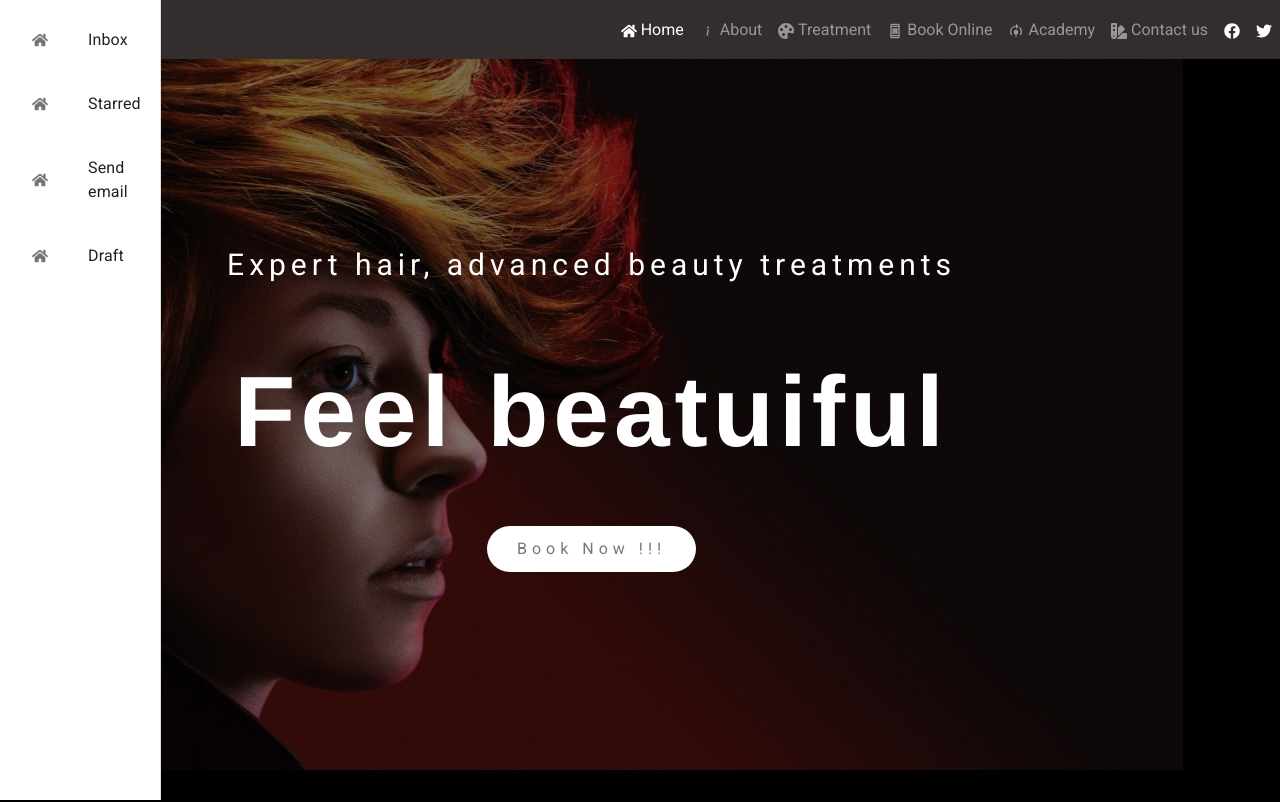
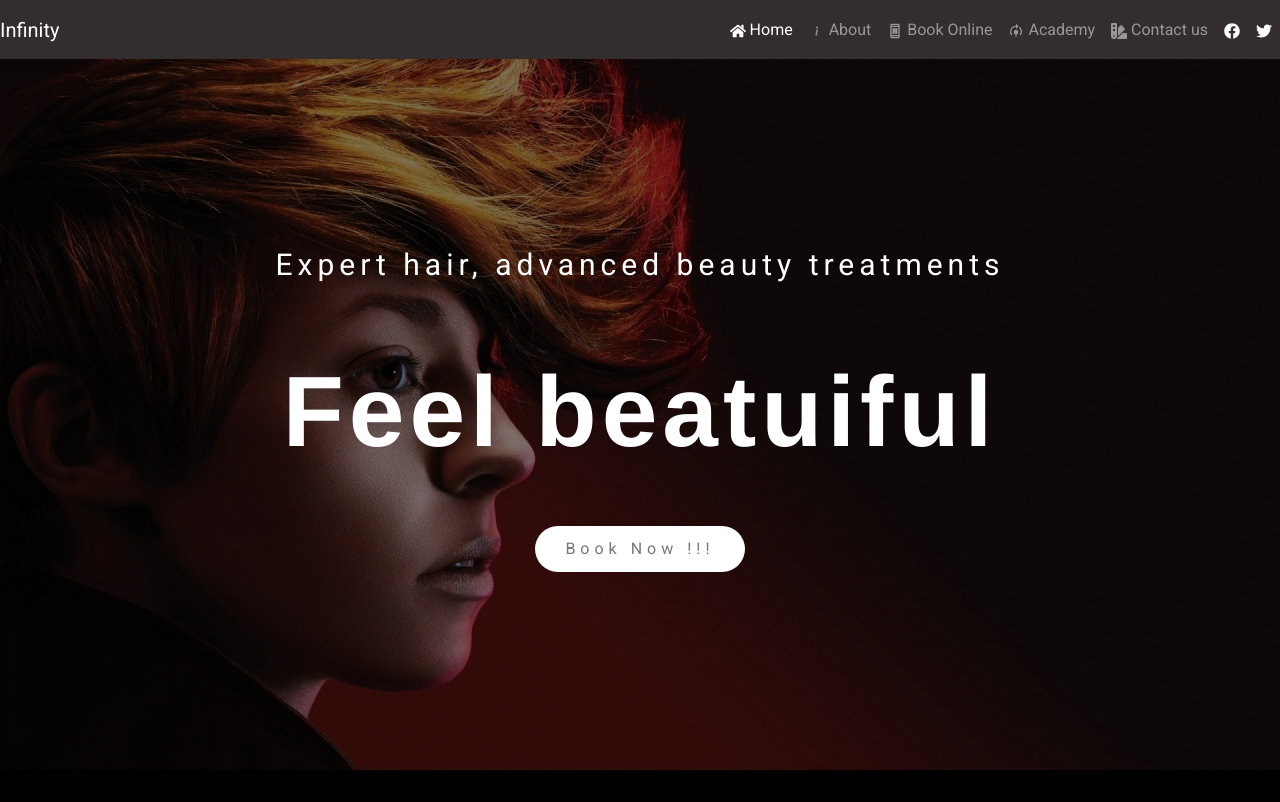
Before and after one commit to DevYahckman/beauty-salon-app, a React (Create React App) app: page / in a window 1280 px wide. Shown: the top 802 px of the page. Built offline with nearby package versions, Linux system fonts and the light colour scheme.

Commit message:
Academy last Page

```diff
--- a/src/App.js
+++ b/src/App.js
@@ -9,16 +9,16 @@ import Academy from "./pages/academy/academy";
 import Home from "./pages/home/home";
 import Contact from "./pages/contact/contact";
 import Book from './pages/book/book';
-import SideBars from "./components/sideBars/sideBar";
-// import SideBars from './components/sideBars/sideBar';
+// import SideBars from "./components/sideBars/sideBar";
+
 class App extends Component {
   state = {};
   render() {
     return (
-      <div  style={{display:'flex' }}>
+      <div >
         <ToastContainer/>
         <NavBar />
-        <SideBars/>
+        {/* <SideBars/> */}
 
         <Switch>
           <Route path="/book" component={ Book } />
--- a/src/components/navbar/NavBar.jsx
+++ b/src/components/navbar/NavBar.jsx
@@ -40,14 +40,7 @@ class NavBar extends Component {
               </span>{" "}
               About
             </NavLink>
-            <NavLink className="nav-item nav-link" to="/treatment">
-              {" "}
-              <span>
-                {" "}
-                <BsPaletteFill />{" "}
-              </span>{" "}
-              Treatment
-            </NavLink>
+
             <NavLink className="nav-item nav-link" to="/book">
               {" "}
               <span>
--- a/src/components/sideBars/sideBar.jsx
+++ b/src/components/sideBars/sideBar.jsx
@@ -1,4 +1,4 @@
-import React from "react";
+import React, {useState} from "react";
 import {
   Drawer as MUIDrawer,
   ListItem,
@@ -8,20 +8,37 @@ import {
   List,
 } from "@material-ui/core";
 import { FaHome, FaSwatchbook, FaFacebook, FaTwitter } from "react-icons/fa";
+import {makeStyles} from '@material-ui/core/styles'
+import {withRouter} from 'react-router-dom'
 
 function SideBars(props) {
+  const [open, setOpen] = React.useState(false);
+
+  const handleDrawerOpen = () => {
+    setOpen(true);
+  };
+
+  const handleDrawerClose = () => {
+    setOpen(false);
+  };
+
+
+  const {history} = props
   const itemsList = [
     {
       text: "Inbox",
       icon: <FaHome />,
+      onClick : ()=> history.push('/')
     },
     {
-      text: "Starred",
-      icon: <FaHome />,
+      text: "Starred"
+
     },
     {
-      text: "Send email",
+      text: "Book",
       icon: <FaHome />,
+      onClick : ()=> history.push('/book')
+
     },
     {
       text: "Draft",
@@ -30,14 +47,14 @@ function SideBars(props) {
   ];
   return (
     <div>
-      <MUIDrawer variant="permanent">
-        <div style={{ width: "160px" }}>
+      <MUIDrawer variant="permanent" styles={{width:'190px'}} >
+        <div >
           <List>
             {itemsList.map((item, index) => {
-              const { text, icon } = item;
+              const { text, icon,onClick  } = item;
               return (
                 <ListItem key={text} disablePadding>
-                  <ListItem Button key={text}>
+                  <ListItem button key={text}  onClick = {onClick}>
                     {icon && <ListItemIcon>{icon}</ListItemIcon>}
 
                     <ListItemText primary={text} />
@@ -52,4 +69,4 @@ function SideBars(props) {
   );
 }
 
-export default SideBars;
+export default withRouter(SideBars);
--- a/src/pages/academy/RowAcademy/row.css
+++ b/src/pages/academy/RowAcademy/row.css
@@ -32,7 +32,7 @@ colA__para2{
     background-size: cover;
     background-position: top;
     height: 80%;
-    width: 80%;
+    width: 100%;
     position:absolute;
     top: 15%;
     left: 10%;
--- a/src/pages/academy/academy.jsx
+++ b/src/pages/academy/academy.jsx
@@ -1,12 +1,14 @@
 import React from "react";
 import LandPageAcademy from "./landPageAcademy/landPageAcademy";
 import AcademyRowOne from "./RowAcademy/academyRowOne";
+import AcademyRowTwo from './rowTwo/academyRowTwo'
 function Academy(props) {
   return (
     <div>
       <h1>hh</h1>
       <LandPageAcademy />
       <AcademyRowOne />
+      <AcademyRowTwo />
     </div>
   );
 }
--- /dev/null
+++ b/src/pages/academy/rowTwo/academyRowTwo.jsx
@@ -0,0 +1,40 @@
+import React from "react";
+import Row from "react-bootstrap/Row";
+import Col from "react-bootstrap/Col";
+import './academyTwo.css'
+function AcademyRowTwo(props) {
+  return (
+
+    <Row className='academyTwo'>
+        <Col></Col>
+      <Col xs={10}>
+        <p className="academyTwo__paras">
+          <span className="academyTwo__para1"> Courses</span>
+          <span className="academyTwo__para2">
+            {" "}
+            Our courses aim to ensure you (the student) understands the basics
+            of health & safety, anatomy and physiology of the treatment. This
+            manual covers the treatment background, benefits, consultation and
+            contra-indications, contra-actions, aftercare, equipment and
+            products required to perform the treatment. The practical techniques
+            will be covered in the practical session to ensure competency in the
+            procedure
+          </span>
+          <span className="academyTwo__para2">
+            {" "}
+            At the end of the course, you will be able to perform the treatment
+            in a professional, safe and hygienic manner within a commercially
+            acceptable time. Along with experience in carrying out a thorough
+            consultation with the knowledge of the background, benefits,
+            consultation, contra-indications, contra-actions, aftercare,
+            equipment and the products needed.
+          </span>
+        </p>
+      </Col>
+      <Col></Col>
+
+    </Row>
+  );
+}
+
+export default AcademyRowTwo;
--- /dev/null
+++ b/src/pages/academy/rowTwo/academyTwo.css
@@ -0,0 +1,17 @@
+.academyTwo{
+    text-align: center;
+    line-height: 40px;
+    padding: 30px;
+
+}
+
+.academyTwo__para1{
+    display: block;
+    font-size: 30px;
+    text-transform: uppercase;
+    font-family: monotype-cursiva;
+}
+.academyTwo__para2{
+    display: block;
+    font-size: 20px;
+}
```
